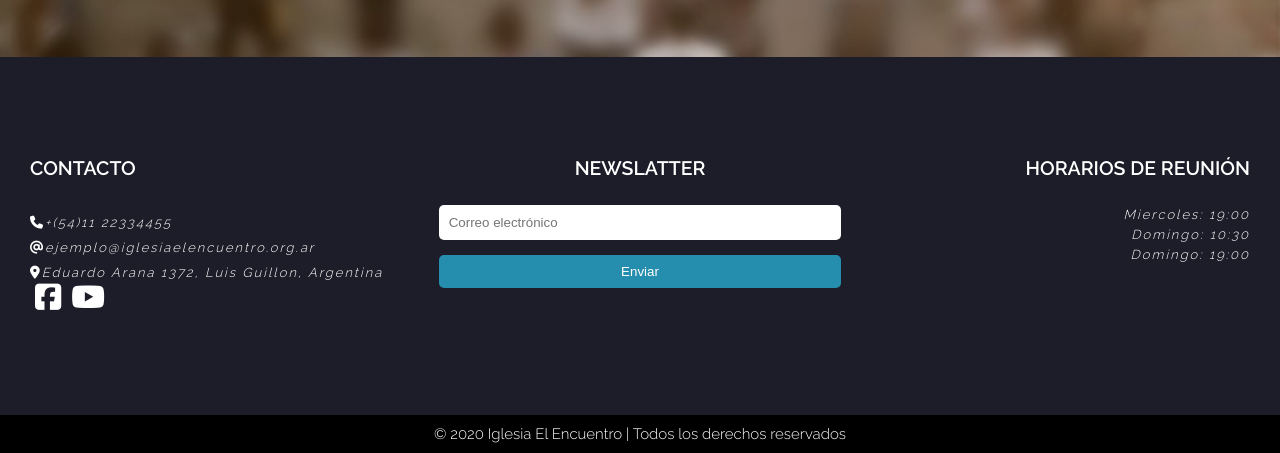
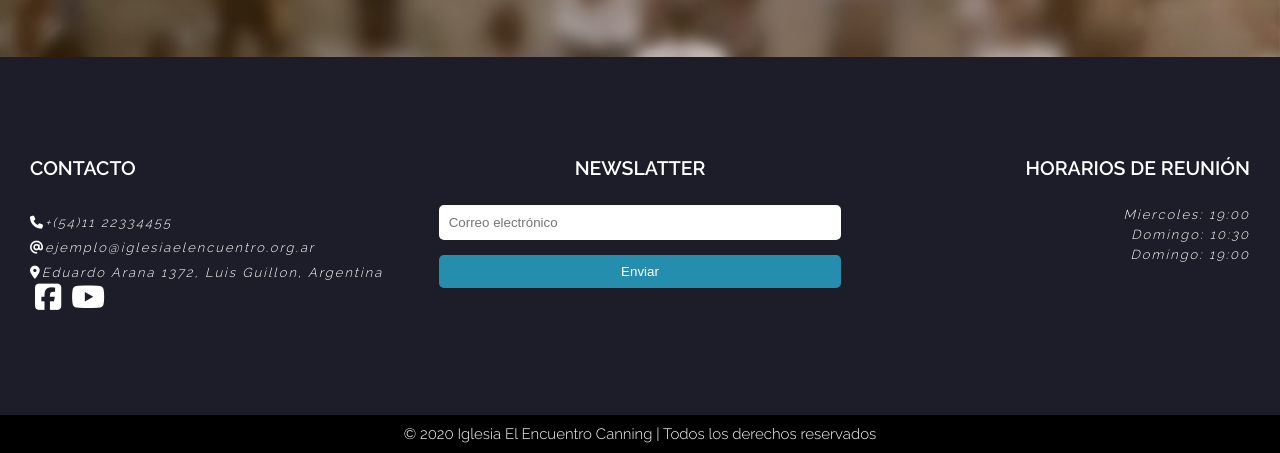
Before and after one commit to isaias2004/iglesia-el-encuentro, a plain HTML site: page index.html in a window 1280 px wide. Shown: the part 3416-3869 px from the top of the page. Drawn offline with Linux system fonts and the light colour scheme.

Commit message:
Iglesia el encuentro canning

```diff
--- a/index.html
+++ b/index.html
@@ -142,7 +142,7 @@
       </div>
     </footer>
     <div class="derechos">
-      © 2020 Iglesia El Encuentro | Todos los derechos reservados
+      © 2020 Iglesia El Encuentro Canning | Todos los derechos reservados
     </div>
   </body>
 </html>
```
